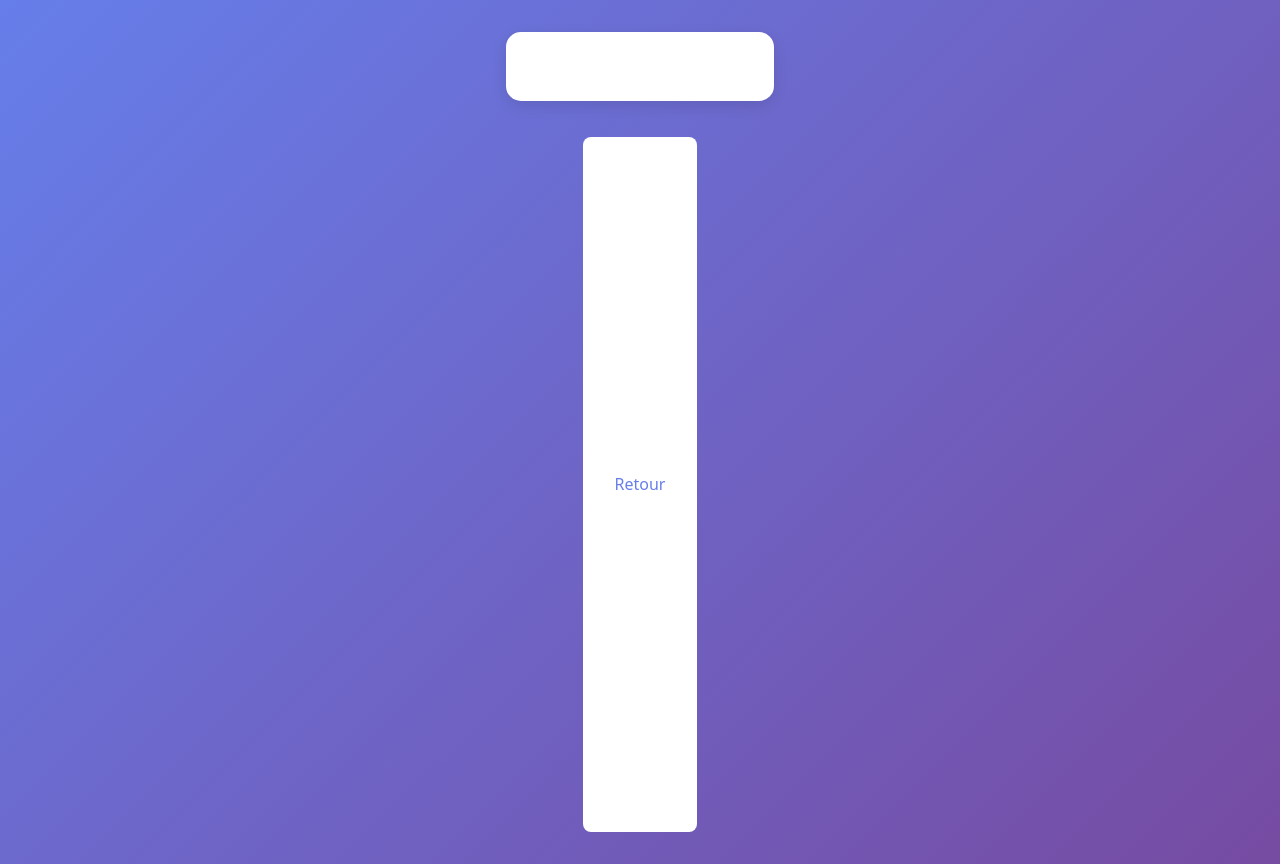
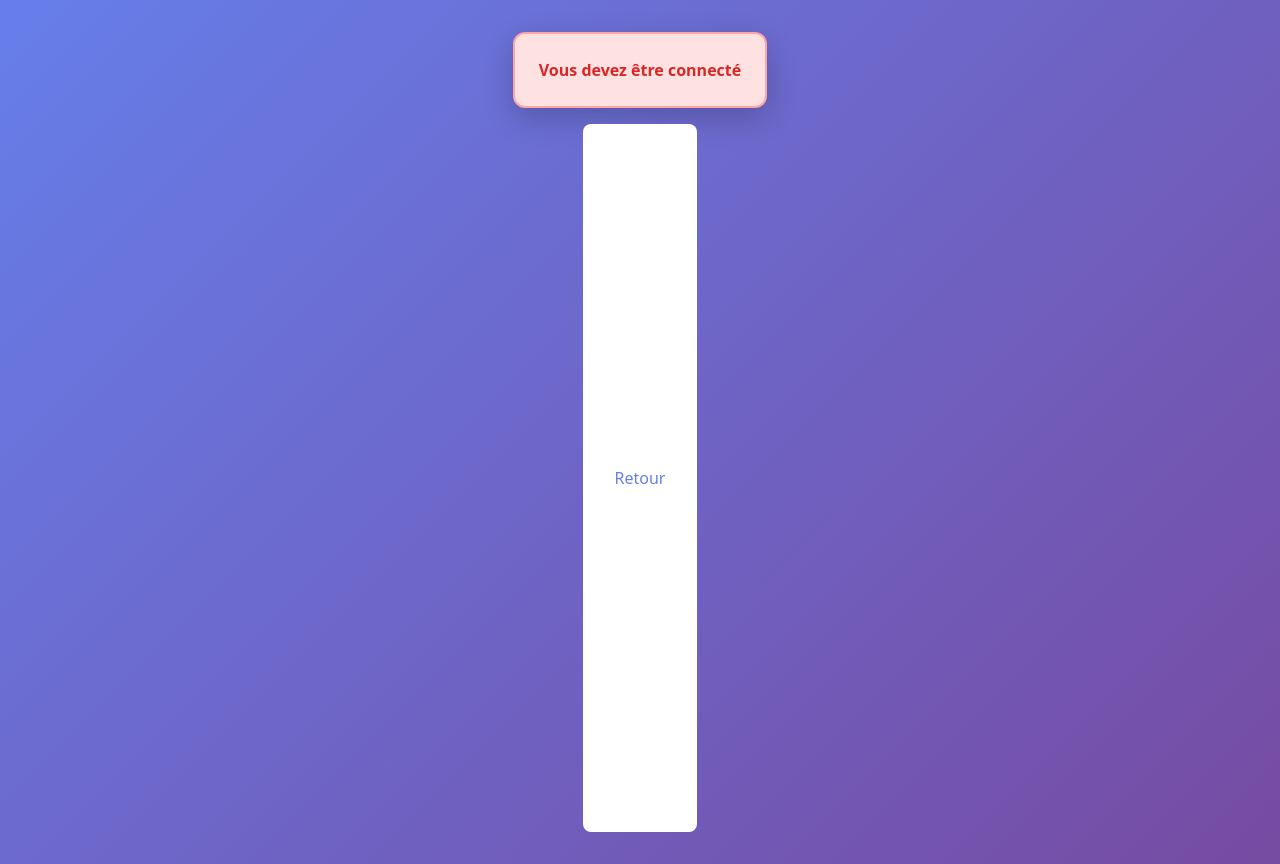
Before and after one commit to Jordbmd/learning-cards, a React (Vite) app in the folder front/: page /quiz in a window 1280 px wide. Built offline with nearby package versions, Linux system fonts and the light colour scheme.

Commit message:
fix(front): update error message

```diff
--- a/front/src/pages/CreateCard.css
+++ b/front/src/pages/CreateCard.css
@@ -67,12 +67,15 @@
 }
 
 .error-message {
-  background: #fee;
-  color: #c33;
+  background-color: #fee2e2 !important;
+  color: #dc2626 !important;
   padding: 12px;
   border-radius: 8px;
   margin-bottom: 20px;
   font-size: 14px;
+  border: 1px solid #fca5a5;
+  text-align: center;
+  font-weight: 500;
 }
 
 .button-group {
--- a/front/src/pages/Login.css
+++ b/front/src/pages/Login.css
@@ -59,11 +59,14 @@
 }
 
 .error-message {
-  background: #fee;
-  color: #c33;
+  background-color: #fee2e2 !important;
+  color: #dc2626 !important;
   padding: 0.75rem;
   border-radius: 8px;
   font-size: 0.9rem;
+  border: 1px solid #fca5a5;
+  text-align: center;
+  font-weight: 500;
 }
 
 .btn-submit {
--- a/front/src/pages/MyCards.css
+++ b/front/src/pages/MyCards.css
@@ -71,12 +71,15 @@
 }
 
 .error-message {
-  background: white;
-  color: #c33;
+  background-color: #fee2e2 !important;
+  color: #dc2626 !important;
   padding: 20px;
   border-radius: 15px;
   margin-bottom: 20px;
   box-shadow: 0 5px 15px rgba(0, 0, 0, 0.1);
+  border: 2px solid #fca5a5;
+  text-align: center;
+  font-weight: 600;
 }
 
 .loading {
--- a/front/src/pages/Quiz.css
+++ b/front/src/pages/Quiz.css
@@ -205,11 +205,24 @@
 }
 
 .loading,
-.error-message,
 .empty-state {
   color: white;
   text-align: center;
   font-size: 1.2rem;
+}
+
+.error-message {
+  background-color: #fee2e2 !important;
+  color: #dc2626 !important;
+  padding: 1.5rem;
+  border-radius: 12px;
+  font-size: 1rem;
+  border: 2px solid #fca5a5;
+  text-align: center;
+  font-weight: 600;
+  max-width: 600px;
+  margin: 0 auto;
+  box-shadow: 0 10px 30px rgba(0, 0, 0, 0.2);
 }
 
 .empty-state h2 {
--- a/front/src/pages/Register.css
+++ b/front/src/pages/Register.css
@@ -59,11 +59,14 @@
 }
 
 .error-message {
-  background: #fee;
-  color: #c33;
+  background-color: #fee2e2 !important;
+  color: #dc2626 !important;
   padding: 0.75rem;
   border-radius: 8px;
   font-size: 0.9rem;
+  border: 1px solid #fca5a5;
+  text-align: center;
+  font-weight: 500;
 }
 
 .btn-submit {
```
